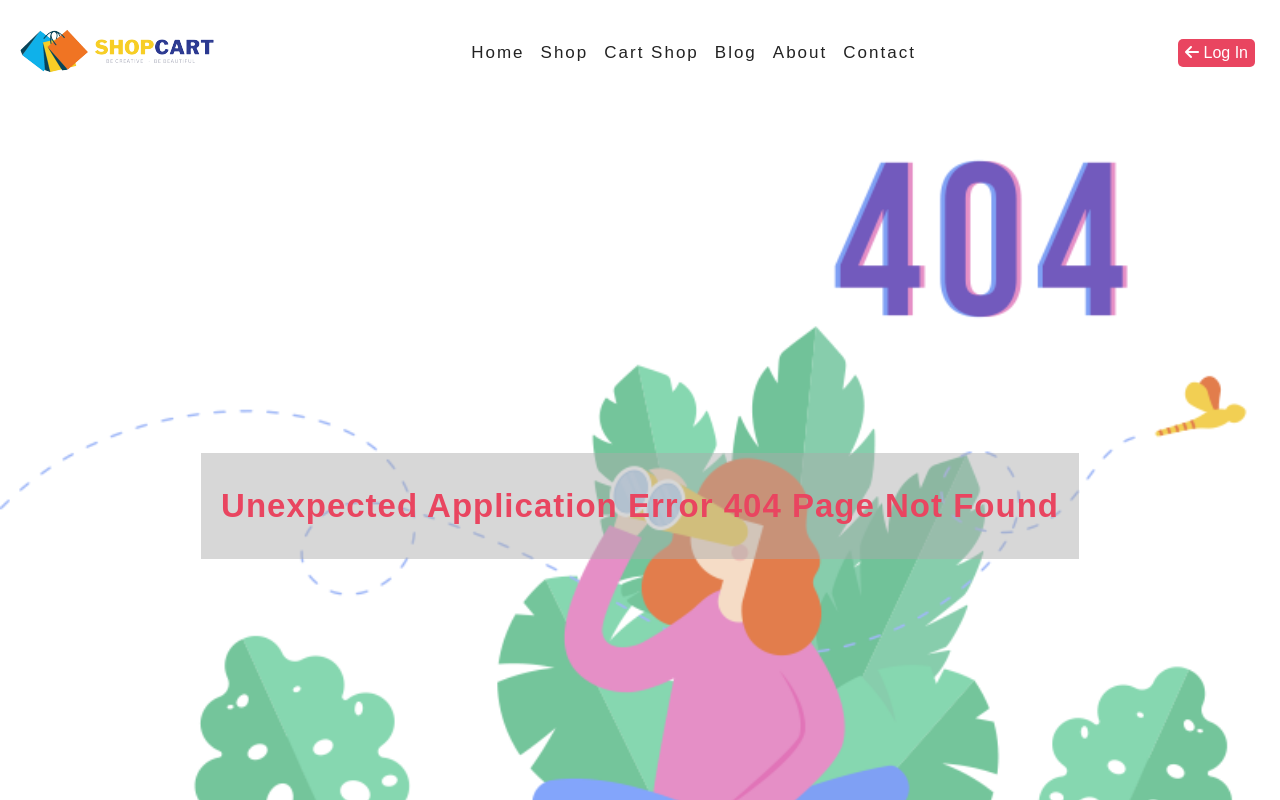
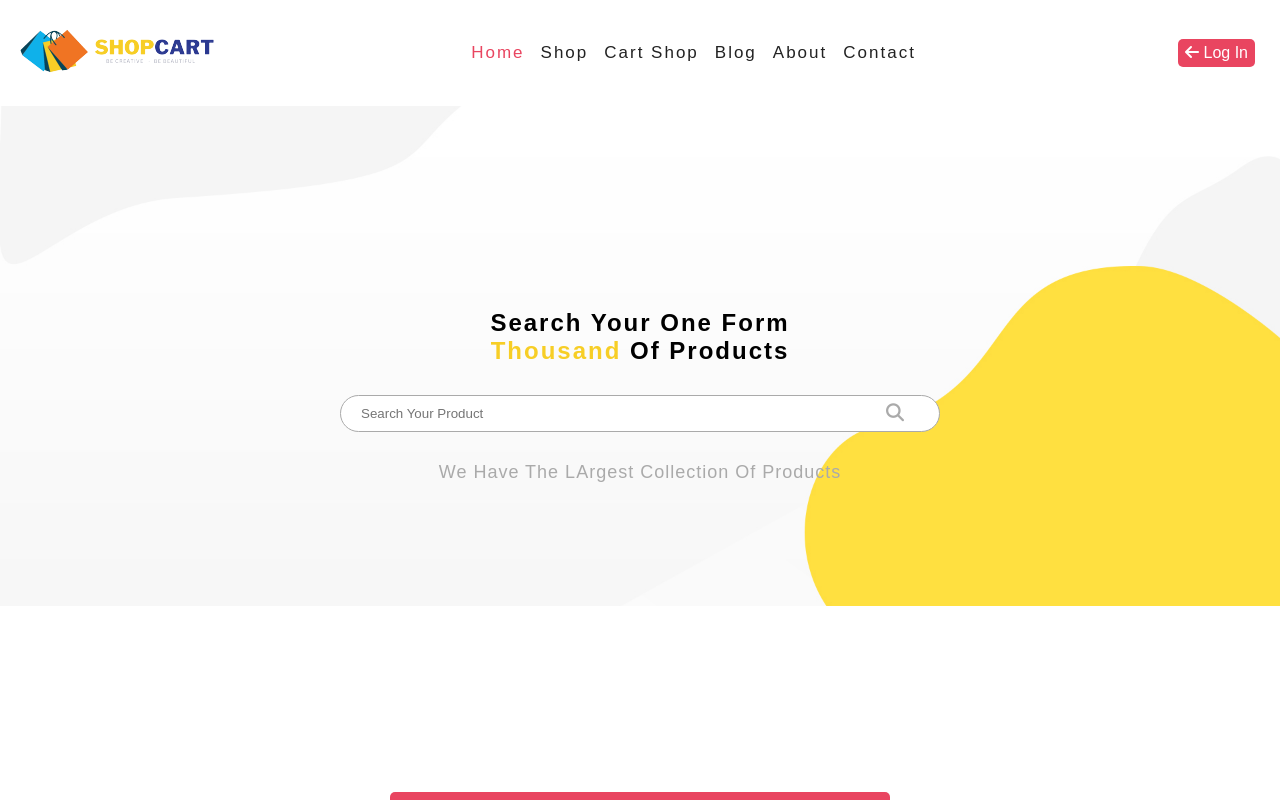
Before and after one commit to alfa155518/E-commerce-shop, a React (Create React App) app: page / in a window 1280 px wide. Before the commit this address had no page. Shown: the top 800 px of the page. Built offline with nearby package versions, Linux system fonts and the light colour scheme.

Commit message:
handel router

```diff
--- a/src/App.js
+++ b/src/App.js
@@ -66,7 +66,7 @@ function App() {
     <NavBar/>
       <div className='scroll-top' onClick={() => scrollToTop()}><i className="fa-solid fa-arrow-up"></i></div>
     <Routes basename={'/E-commerce-shop'}>
-      <Route path='/E-commerce-shop' element={<Home/>}/>
+      <Route path='/' element={<Home/>}/>
       <Route path='/shop' element={<Shop addToCart={addToCart}/>}/>
       <Route path='/shop/:id' element={<SingleProduct/>}/>
       <Route path='/cart' element={<CartShop cartProducts={cartProducts} setCartProducts={setCartProducts}/>}/>
--- a/src/components/NavBar.jsx
+++ b/src/components/NavBar.jsx
@@ -30,7 +30,7 @@ const NavBar = () => {
 const itemLinks = [
     {
         name:'Home',
-        display:'/E-commerce-shop'
+        display:'/'
     },
     {
         name:'Shop',
```
